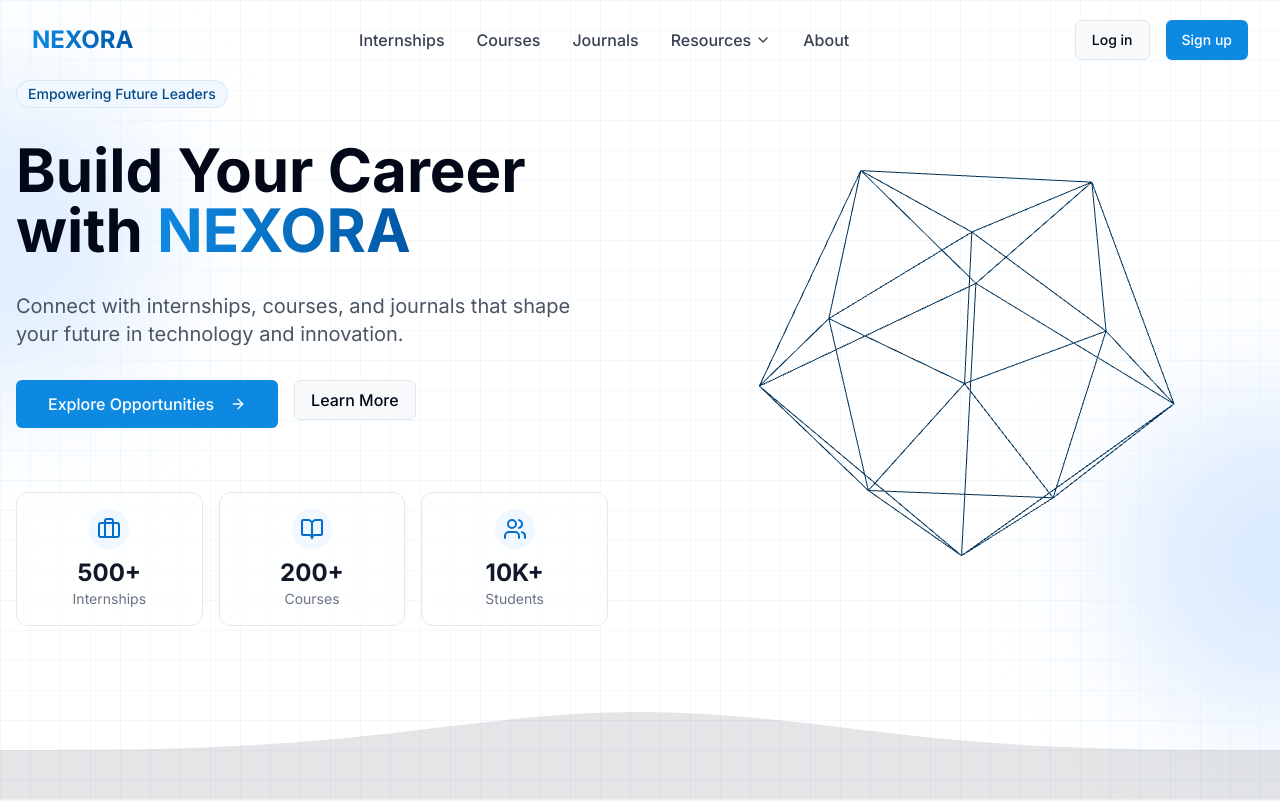
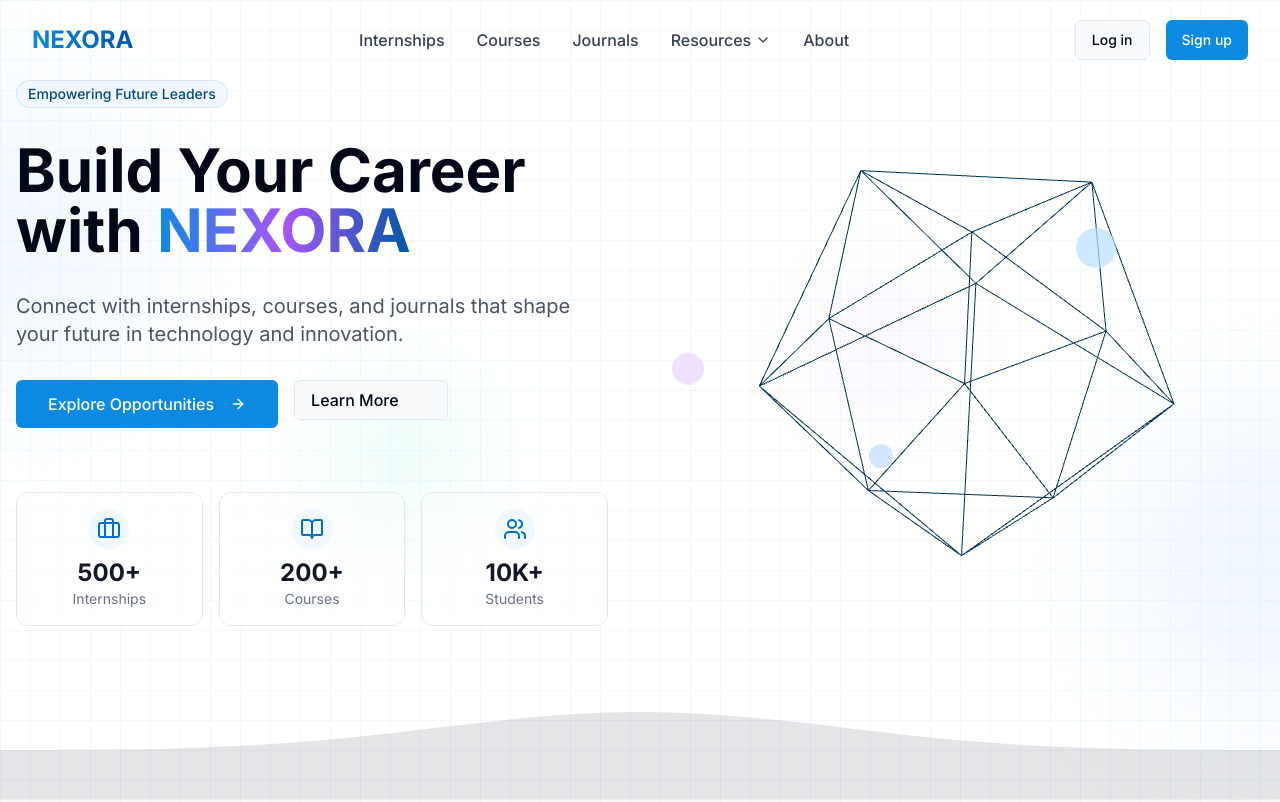
Before and after one commit to subbu6149/Nexora, a React (Vite) app: page / in a window 1280 px wide. Shown: the top 802 px of the page. Built offline with nearby package versions, Linux system fonts and the light colour scheme.

Commit message:
Regenerate home section
Regenerate the home section element.

```diff
--- a/src/components/Hero.tsx
+++ b/src/components/Hero.tsx
@@ -12,12 +12,23 @@ const Hero = () => {
     setIsVisible(true);
   }, []);
 
+  const handleExploreClick = () => {
+    const internshipSection = document.getElementById('internships');
+    if (internshipSection) {
+      internshipSection.scrollIntoView({ behavior: 'smooth' });
+    }
+  };
+
   return (
     <div className="relative min-h-screen pt-20 overflow-hidden">
       {/* Background decorations */}
       <div className="absolute inset-0 grid-bg opacity-40"></div>
       <div className="absolute top-20 -left-40 w-80 h-80 bg-nexora-100 rounded-full filter blur-3xl opacity-30 animate-pulse-soft"></div>
       <div className="absolute bottom-20 -right-40 w-80 h-80 bg-blue-100 rounded-full filter blur-3xl opacity-30 animate-pulse-soft"></div>
+
+      {/* Additional decorative elements */}
+      <div className="absolute top-1/3 right-1/4 w-40 h-40 bg-purple-100 rounded-full filter blur-2xl opacity-20 animate-pulse-slow"></div>
+      <div className="absolute bottom-1/3 left-1/4 w-40 h-40 bg-teal-100 rounded-full filter blur-2xl opacity-20 animate-pulse-slow"></div>
 
       <div className="container mx-auto max-w-7xl px-4 h-full flex flex-col justify-center">
         <div className="grid grid-cols-1 lg:grid-cols-2 gap-16 items-center py-16 lg:py-0">
@@ -32,17 +43,22 @@ const Hero = () => {
               </span>
             </div>
             <h1 className="text-4xl sm:text-5xl lg:text-6xl font-bold leading-tight">
-              Build Your Career with <span className="bg-clip-text text-transparent bg-gradient-to-r from-nexora-500 to-nexora-700">NEXORA</span>
+              Build Your Career with <span className="bg-clip-text text-transparent bg-gradient-to-r from-nexora-500 via-purple-500 to-nexora-700">NEXORA</span>
             </h1>
             <p className="text-lg sm:text-xl text-gray-600 dark:text-gray-300 max-w-xl">
               Connect with internships, courses, and journals that shape your future in technology and innovation.
             </p>
             <div className="flex flex-col sm:flex-row gap-4">
-              <Button className="text-base btn-hover bg-nexora-500 hover:bg-nexora-600 text-white px-8 py-6">
-                Explore Opportunities <ArrowRight className="ml-2 h-5 w-5" />
+              <Button
+                className="text-base btn-hover bg-nexora-500 hover:bg-nexora-600 text-white px-8 py-6 group"
+                onClick={handleExploreClick}
+              >
+                Explore Opportunities
+                <ArrowRight className="ml-2 h-5 w-5 transition-transform group-hover:translate-x-1" />
               </Button>
-              <Button variant="outline" className="text-base btn-hover">
+              <Button variant="outline" className="text-base btn-hover group">
                 Learn More
+                <ArrowRight className="ml-2 h-5 w-5 opacity-0 group-hover:opacity-100 transition-all" />
               </Button>
             </div>
 
@@ -62,6 +78,10 @@ const Hero = () => {
             <div className="absolute top-1/2 left-1/2 -translate-x-1/2 -translate-y-1/2 w-[150%] h-[150%]">
               <ThreeDModel />
             </div>
+            {/* Decorative floating elements */}
+            <div className="absolute top-1/4 right-1/4 w-10 h-10 bg-nexora-200 rounded-full opacity-70 animate-float-slow"></div>
+            <div className="absolute bottom-1/4 left-1/3 w-6 h-6 bg-blue-200 rounded-full opacity-70 animate-float-medium"></div>
+            <div className="absolute top-1/2 left-1/5 w-8 h-8 bg-purple-200 rounded-full opacity-70 animate-float-fast"></div>
           </div>
         </div>
       </div>
@@ -82,7 +102,7 @@ const Hero = () => {
 
 // Stat Item Component
 const StatItem = ({ icon, value, label }: { icon: React.ReactNode; value: string; label: string }) => (
-  <div className="flex flex-col items-center p-4 bg-white/30 dark:bg-white/5 backdrop-blur-sm rounded-xl border border-gray-200 dark:border-gray-800">
+  <div className="flex flex-col items-center p-4 bg-white/30 dark:bg-white/5 backdrop-blur-sm rounded-xl border border-gray-200 dark:border-gray-800 hover:shadow-md hover:border-nexora-200 dark:hover:border-nexora-800 transition-all duration-300">
     <div className="p-2 bg-nexora-50 dark:bg-nexora-900/30 rounded-full text-nexora-600 dark:text-nexora-400">
       {icon}
     </div>
--- a/src/index.css
+++ b/src/index.css
@@ -122,3 +122,44 @@
     @apply bg-grid-pattern bg-[length:30px_30px];
   }
 }
+
+/* Floating animation effects */
+@keyframes float-slow {
+  0%, 100% { transform: translateY(0); }
+  50% { transform: translateY(-15px); }
+}
+
+@keyframes float-medium {
+  0%, 100% { transform: translateY(0); }
+  50% { transform: translateY(-10px); }
+}
+
+@keyframes float-fast {
+  0%, 100% { transform: translateY(0); }
+  50% { transform: translateY(-7px); }
+}
+
+@keyframes pulse-slow {
+  0%, 100% { opacity: 0.2; }
+  50% { opacity: 0.3; }
+}
+
+.animate-float-slow {
+  animation: float-slow 6s ease-in-out infinite;
+}
+
+.animate-float-medium {
+  animation: float-medium 4s ease-in-out infinite;
+}
+
+.animate-float-fast {
+  animation: float-fast 3s ease-in-out infinite;
+}
+
+.animate-pulse-slow {
+  animation: pulse-slow 10s ease-in-out infinite;
+}
+
+.animate-pulse-soft {
+  animation: pulse 8s cubic-bezier(0.4, 0, 0.6, 1) infinite;
+}
```
